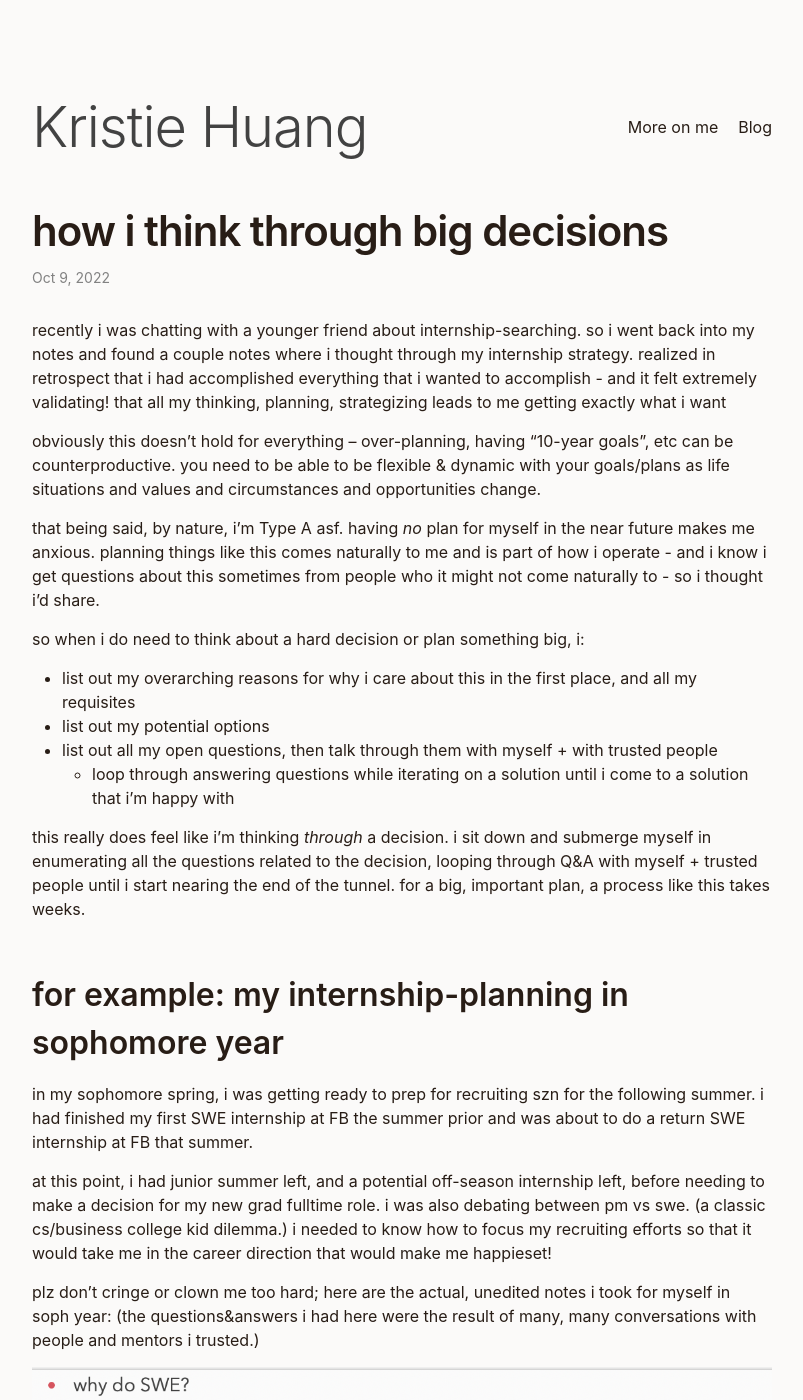
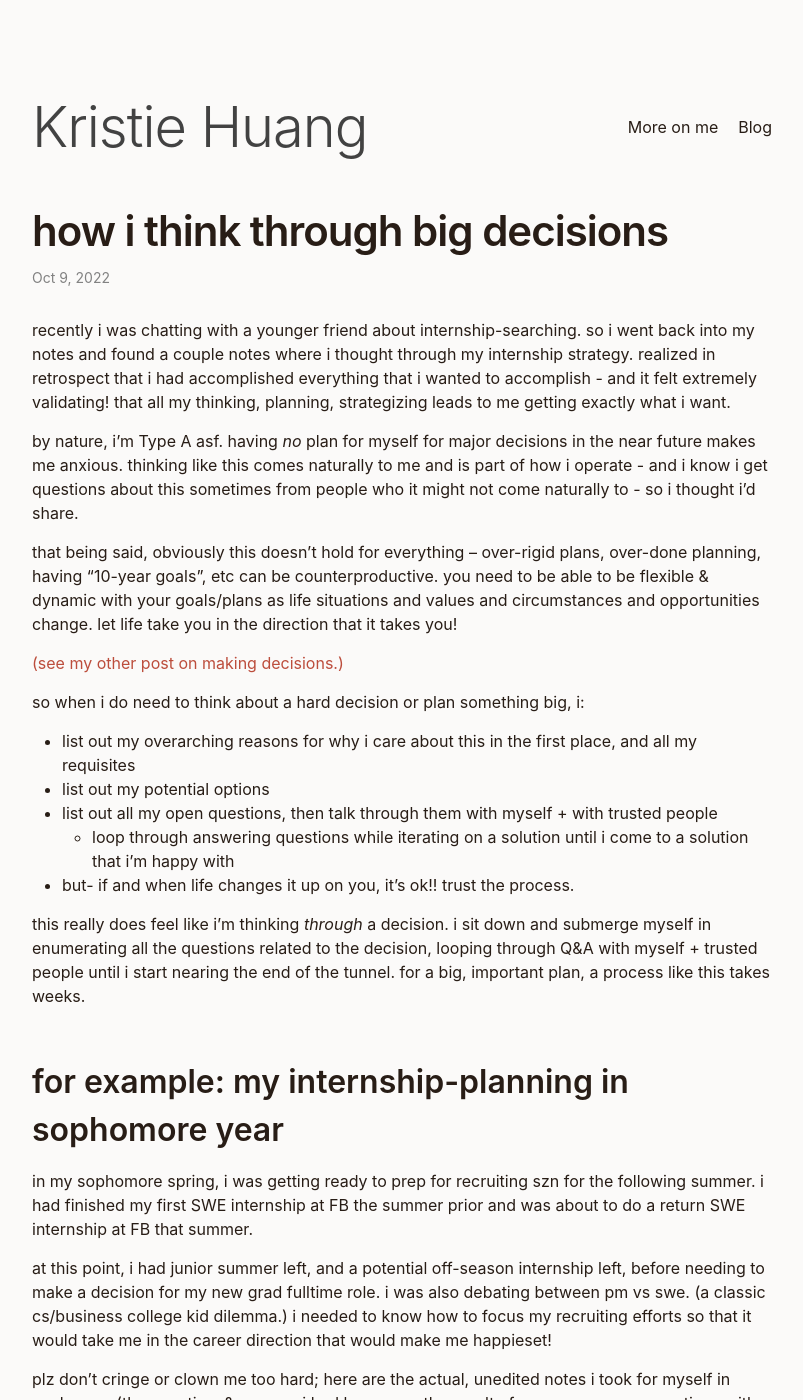
Before and after one commit to kristiehuang/kristiehuang.github.io, a Jekyll site: the page built from _posts/2022-10-9-thinking-through-decisions.markdown, in a window 1280 px wide and 1400 px high. Shown: the whole window, without its empty margins (238-1041 px from the left). Built offline with Jekyll 4.4.1, drawn with Linux system fonts in a browser that asks for light colours; some of the changed text lies outside the part shown.

Commit message:
edit da post

```diff
--- a/_posts/2022-10-9-thinking-through-decisions.markdown
+++ b/_posts/2022-10-9-thinking-through-decisions.markdown
@@ -5,17 +5,20 @@ date:   2022-10-9 14:55:38 -0700
 categories: blog
 ---
 
-recently i was chatting with a younger friend about internship-searching. so i went back into my notes and found a couple notes where i thought through my internship strategy. realized in retrospect that i had accomplished everything that i wanted to accomplish - and it felt extremely validating! that all my thinking, planning, strategizing leads to me getting exactly what i want
+recently i was chatting with a younger friend about internship-searching. so i went back into my notes and found a couple notes where i thought through my internship strategy. realized in retrospect that i had accomplished everything that i wanted to accomplish - and it felt extremely validating! that all my thinking, planning, strategizing leads to me getting exactly what i want.
 
-obviously this doesn't hold for everything -- over-planning, having "10-year goals", etc can be counterproductive. you need to be able to be flexible & dynamic with your goals/plans as life situations and values and circumstances and opportunities change.
+by nature, i'm Type A asf. having *no* plan for myself for major decisions in the near future makes me anxious. thinking like this comes naturally to me and is part of how i operate - and i know i get questions about this sometimes from people who it might not come naturally to - so i thought i'd share.
 
-that being said, by nature, i'm Type A asf. having *no* plan for myself in the near future makes me anxious. planning things like this comes naturally to me and is part of how i operate - and i know i get questions about this sometimes from people who it might not come naturally to - so i thought i'd share.
+that being said, obviously this doesn't hold for everything -- over-rigid plans, over-done planning, having "10-year goals", etc can be counterproductive. you need to be able to be flexible & dynamic with your goals/plans as life situations and values and circumstances and opportunities change. let life take you in the direction that it takes you!
+
+[(see my other post on making decisions.)](http://kristiehuang.com/blog/2021/08/30/decisions.html)
 
 so when i do need to think about a hard decision or plan something big, i:
 * list out my overarching reasons for why i care about this in the first place, and all my requisites
 * list out my potential options
 * list out all my open questions, then talk through them with myself + with trusted people
   * loop through answering questions while iterating on a solution until i come to a solution that i'm happy with
+* but- if and when life changes it up on you, it's ok!! trust the process.
 
 this really does feel like i'm thinking *through* a decision. i sit down and submerge myself in enumerating all the questions related to the decision, looping through Q&A with myself + trusted people until i start nearing the end of the tunnel. for a big, important plan, a process like this takes weeks.
 
@@ -47,6 +50,8 @@ big goal of mine is to get some solo travelling in after i graduate. it's the ti
 
 ![why travel](/assets/blog/decisions-whytravel.png)
 
+it's such a major, ambiguous plan that i needed to think it through - i'm not (yet) the type of person to embark on a multi-week international trip solo without having planned it through.
+
 i won't post the rest (lots of personal info) - but i had sections of questions around "when, who, budgeting, where". based on my iterating q&a process with myself, ended up creating a couple versions of itineraries:
 
 ![travel plans](/assets/blog/decisions-travelplans.png)
```
